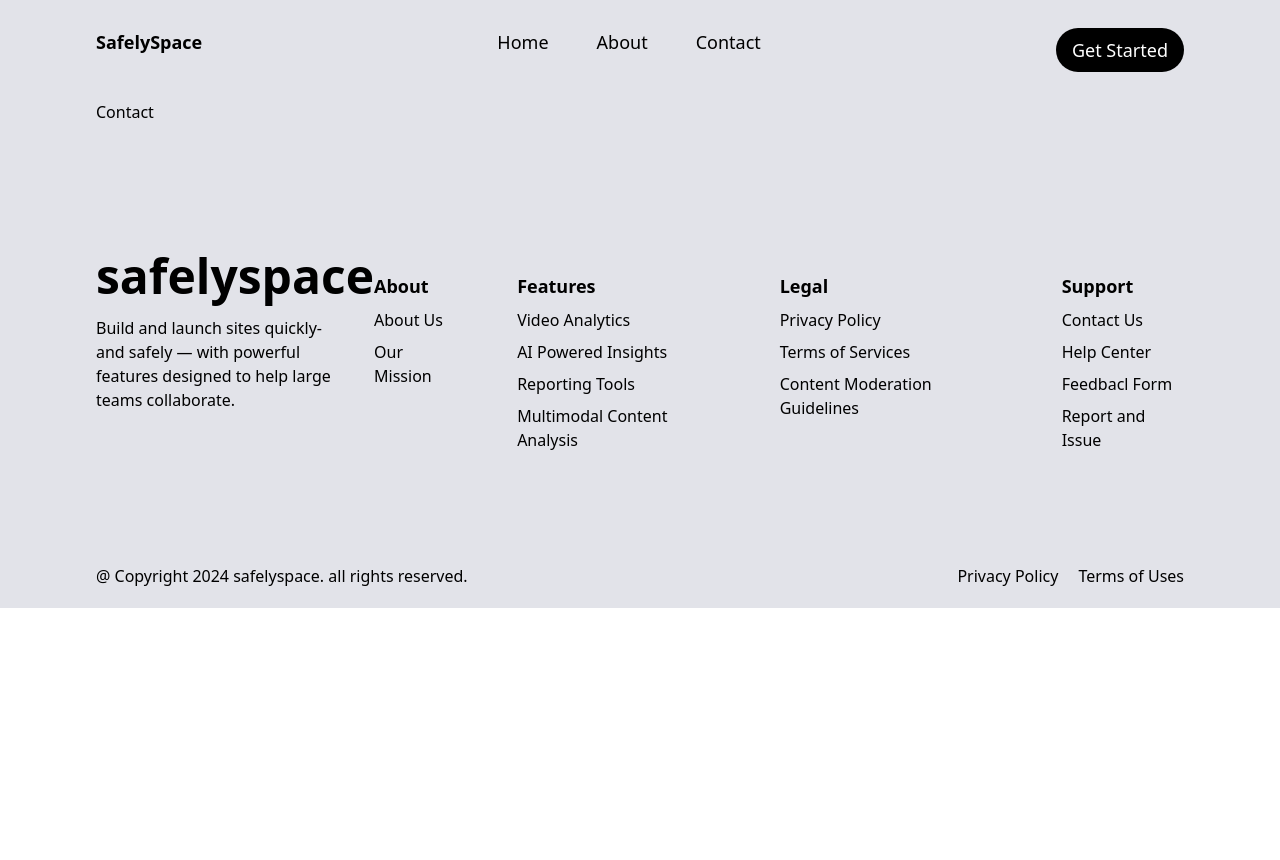
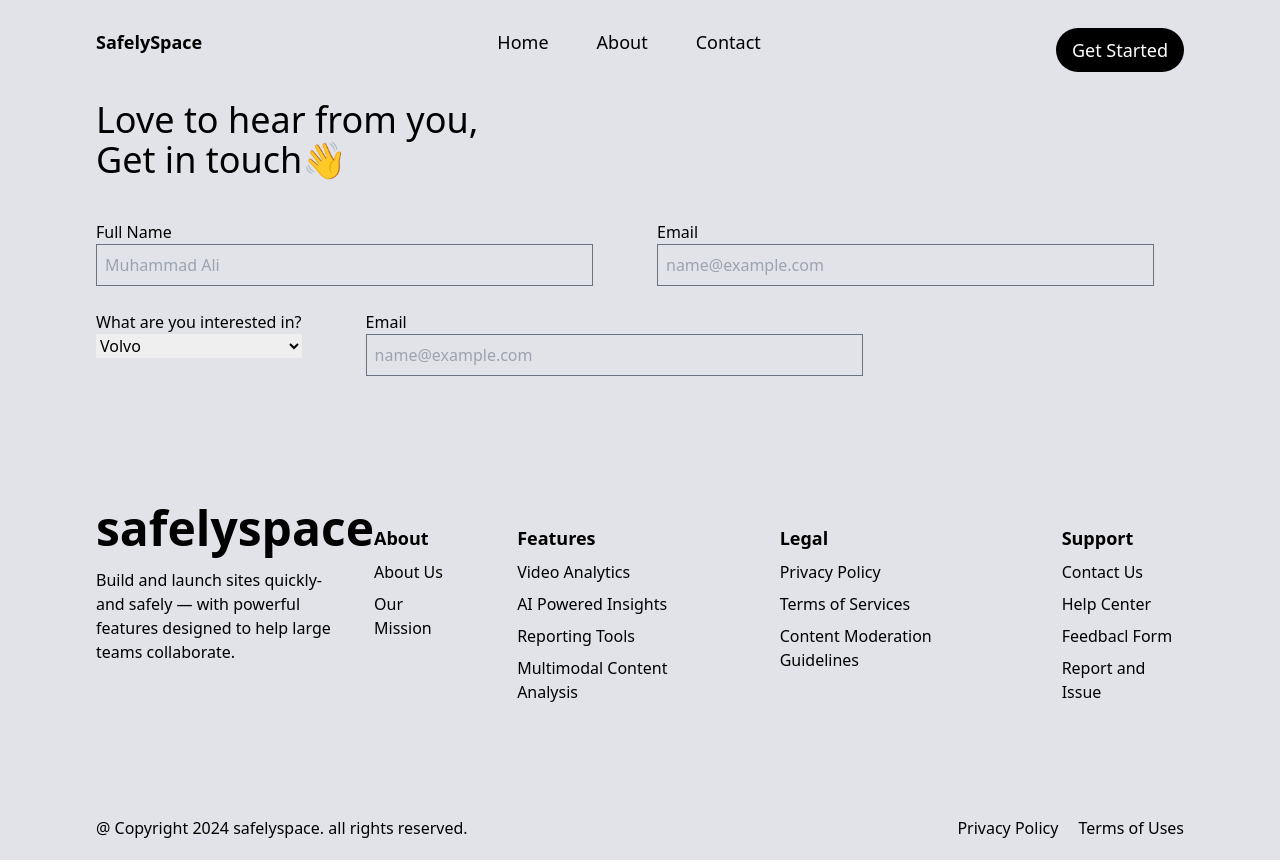
Before and after one commit to Hasnain-shinwari/safelyspace, a React (Vite) app in the folder client/: page /contact in a window 1280 px wide. Before the commit the page ends 800 px from the top, so only its background shows below. Built offline with nearby package versions, Linux system fonts and the light colour scheme.

Commit message:
Have worked on the About section and Contact section

```diff
--- /dev/null
+++ b/client/src/components/contact/ContactForm.tsx
@@ -0,0 +1,35 @@
+import React from 'react'
+
+const ContactForm = () => {
+  return (
+    <div>
+      <form action="" className='flex mb-6'>
+        <div className="flex flex-col mr-16">
+          <label htmlFor="FullName">Full Name</label>
+          <input type="text" id='FullName' placeholder='Muhammad Ali' className='py-2 pr-64 pl-2 border border-gray-500 bg-transparent' />
+        </div>
+        <div className="flex flex-col">
+          <label htmlFor="Email">Email</label>
+          <input type="text" id='Email' placeholder='name@example.com' className='py-2 pr-64 pl-2 border border-gray-500 bg-transparent'/>
+        </div>
+      </form>
+      <form action="" className='flex'>
+      <div className="flex flex-col mr-16">
+          <label htmlFor="Dropdown">What are you interested in?</label>
+          <select name="cars" id="Dropdown">
+            <option value="volvo">Volvo</option>
+            <option value="saab">Saab</option>
+            <option value="mercedes">Mercedes</option>
+            <option value="audi">Audi</option>
+          </select>
+        </div>
+        <div className="flex flex-col">
+          <label htmlFor="Email">Email</label>
+          <input type="text" id='Email' placeholder='name@example.com' className='py-2 pr-64 pl-2 border border-gray-500 bg-transparent'/>
+        </div>
+      </form>
+    </div>
+  )
+}
+
+export default ContactForm
--- a/client/src/pages/About.tsx
+++ b/client/src/pages/About.tsx
@@ -1,9 +1,26 @@
-import React from 'react'
+import React from "react";
 
 const About = () => {
   return (
-    <div>About</div>
-  )
-}
+    <section>
+      <div className="mb-16">
+        <h1 className="text-4xl font-bold mb-2 mt-10">Hi there</h1>
+        <p>
+          Recognizing the prevalence of violence in today's world, we decided to
+          develop a dedicated tool designed specifically for children. Our goal
+          is to eliminate violent content, ensuring their safety, shielding them
+          from harmful exposure and protecting their mental well-being from
+          potential psychological impacts.
+        </p>
+      </div>
+      <div>
+        <h3 className="text-3xl font-semibold mb-2">Our Team</h3>
+        <p className="mb-6 font-normal">We are passionate students exploring the exciting intersection of Machine Learning and Web Applications - a realm full of endless possibilities. Our mission is to create impactful technology while delivering the best apps possible.</p>
+        <p className="mb-6">Introducing SafelySpace--your ultimate solution for removing violence from videos without compressing quality.</p>
+        <p>With just a few clicks, you hold the power to transform content at your fingertips. Dive in and explore the incredible potential of SafelySpace. We're thrilled to share this journey with you and demonstrate how SafelySpace can make a difference!</p>
+      </div>
+    </section>
+  );
+};
 
-export default About
+export default About;
--- a/client/src/pages/Contact.tsx
+++ b/client/src/pages/Contact.tsx
@@ -1,8 +1,11 @@
 import React from 'react'
-
+import ContactForm from "../components/contact/ContactForm"
 const Contact = () => {
   return (
-    <div>Contact</div>
+    <div>
+      <h1 className='mb-10 text-4xl'>Love to hear from you,<br /> Get in touch👋</h1>
+      <ContactForm />
+    </div>
   )
 }
 
--- a/client/src/pages/Home.tsx
+++ b/client/src/pages/Home.tsx
@@ -1,6 +1,6 @@
-import Hero from "../components/Home/Hero";
-import Info from "../components/Home/Info";
-import Services from "../components/Home/Services";
+import Hero from "../components/home/Hero";
+import Info from "../components/home/Info";
+import Services from "../components/home/Services";
 
 const Home = () => {
   return (
```
Also changed, not shown: client/src/components/home/Hero.tsx (renamed from client/src/components/Home/Hero.tsx), client/src/components/home/Info.tsx (renamed from client/src/components/Home/Info.tsx), client/src/components/home/ServiceCard.tsx (renamed from client/src/components/Home/ServiceCard.tsx), client/src/components/home/Services.tsx (renamed from client/src/components/Home/Services.tsx).
